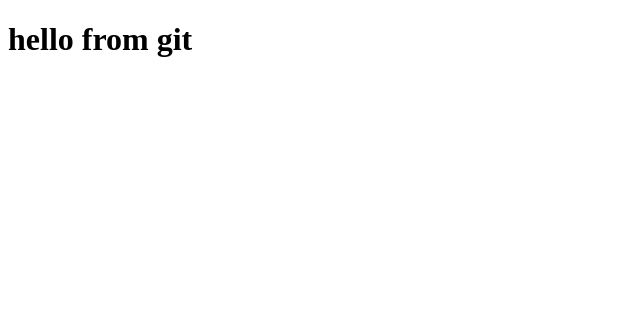
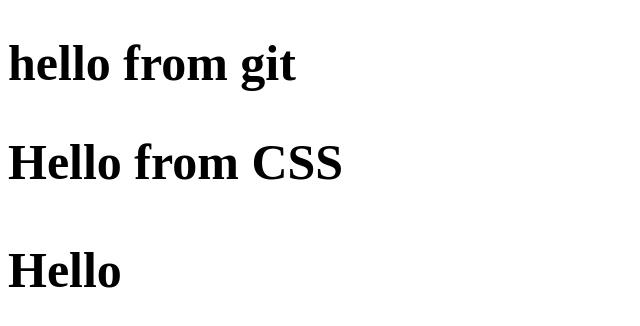
Before and after one commit to mwonde/lesson4, a plain HTML site: page index.html in a window 1280 px wide. Shown: the whole page, without its empty margins (0-640 px from the left). Drawn offline with Linux system fonts and the light colour scheme.

Commit message:
first css commit

```diff
--- /dev/null
+++ b/css/style.css
@@ -0,0 +1,3 @@
+		h3{
+			font-size: 50px;
+		}
--- a/index.html
+++ b/index.html
@@ -3,10 +3,21 @@
 <head>
 	<meta charset="UTF-8">
 	<title>Git</title>
+	<style>
+		h2{
+			font-size: 50px;
+		}
+
+	</style>
+
+<link rel="stylesheet" href="css/style.css">
+
 </head>
 <body>
 
-<h1>hello from git</h1>
+<h1 style="font-size: 50px">hello from git</h1>
+<h2> Hello from CSS</h2>
+<h3>Hello</h3>
 
 </body>
 </html>
```
